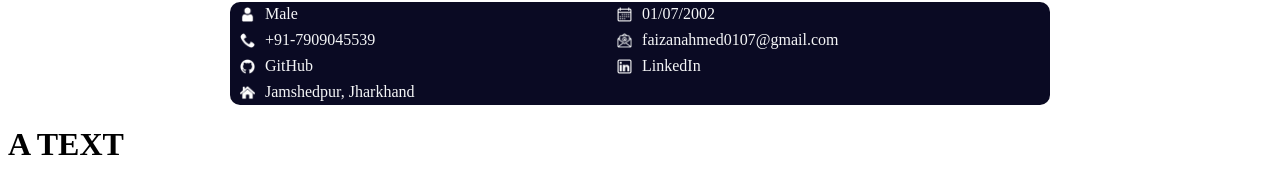
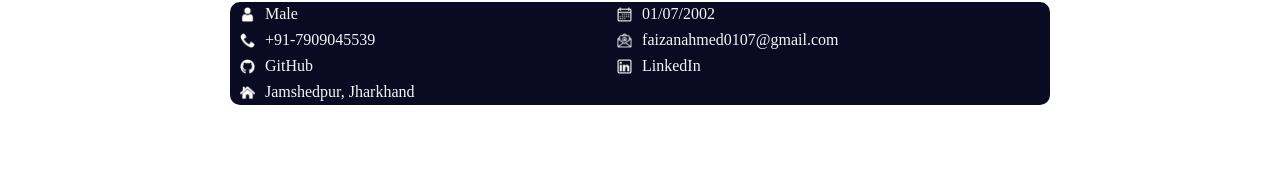
Before and after one commit to MrUnknown101331/MyCV, a plain HTML site: page index.html in a window 1280 px wide. Shown: the part 182-376 px from the top of the page. Drawn offline with Linux system fonts and the light colour scheme.

```diff
--- a/index.html
+++ b/index.html
@@ -34,6 +34,5 @@
     <a class="boxLink" href="https://www.google.com/maps/place/Jamshedpur"><p>Jamshedpur, Jharkhand</p></a></section>
 </div>
 
-<h1>A TEXT</h1>
 </body>
 </html>
```
